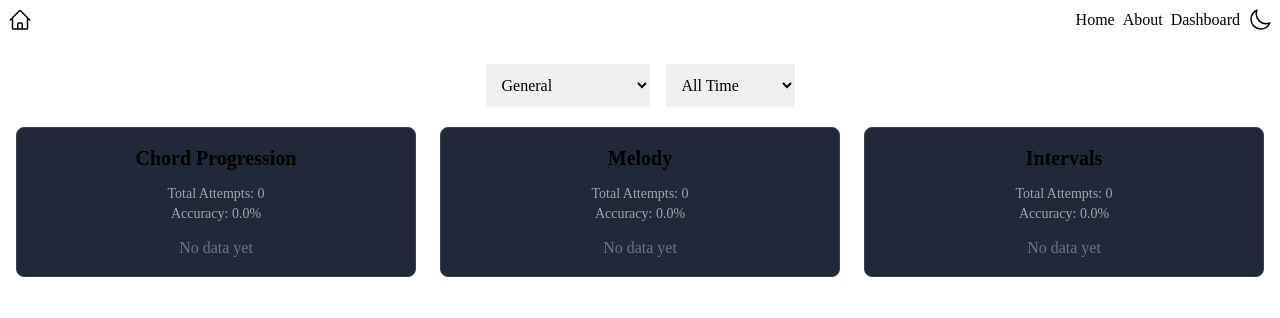
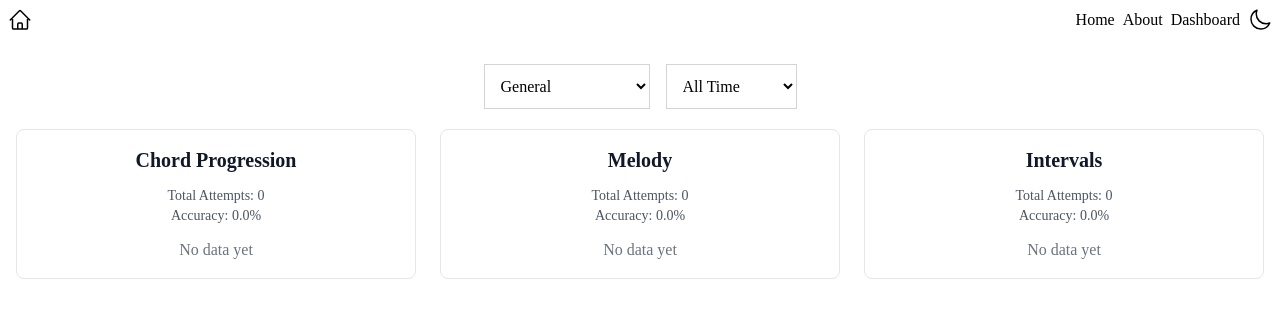
Before and after one commit to vian21/melodie, a Next.js app: page /dashboard in a window 1280 px wide. Shown: the top 318 px of the page. Built offline with nearby package versions, Linux system fonts and the light colour scheme.

Commit message:
fix: tailwind darkMode
- there was a typo in the config making darkmode not work properly

```diff
--- a/src/app/dashboard/page.tsx
+++ b/src/app/dashboard/page.tsx
@@ -57,7 +57,7 @@ export default function Dashboard() {
         <div className="p-4">
             <div className="flex flex-wrap items-center justify-center gap-4">
                 <select
-                    className="text-bold p-3 text-black"
+                    className="border border-gray-300 bg-white p-3 text-black dark:border-gray-600 dark:bg-gray-800 dark:text-white"
                     value={view}
                     onChange={(e) => setView(e.target.value)}
                 >
@@ -70,7 +70,7 @@ export default function Dashboard() {
                 </select>
 
                 <select
-                    className="text-bold p-3 text-black"
+                    className="border border-gray-300 bg-white p-3 text-black dark:border-gray-600 dark:bg-gray-800 dark:text-white"
                     value={timeRange}
                     onChange={(e) => setTimeRange(e.target.value as TimeRange)}
                 >
@@ -256,9 +256,9 @@ function StatsCard({
     const chartData = buildChartData(attempts, timeRange);
 
     return (
-        <div className="rounded-lg border border-gray-700 bg-gray-800 p-4">
+        <div className="rounded-lg border border-gray-200 bg-white p-4 text-gray-900 dark:border-gray-700 dark:bg-gray-800 dark:text-white">
             <h2 className="text-center text-xl font-bold">{title}</h2>
-            <div className="my-3 text-center text-sm text-gray-400">
+            <div className="my-3 text-center text-sm text-gray-600 dark:text-gray-400">
                 <p>Total Attempts: {total}</p>
                 <p>Accuracy: {accuracy.toFixed(1)}%</p>
             </div>
@@ -315,7 +315,9 @@ function StatsCard({
                     />
                 </div>
             ) : (
-                <div className="text-center text-gray-500">No data yet</div>
+                <div className="text-center text-gray-500 dark:text-gray-400">
+                    No data yet
+                </div>
             )}
         </div>
     );
--- a/src/app/licks/components/LickCard.tsx
+++ b/src/app/licks/components/LickCard.tsx
@@ -239,7 +239,7 @@ export function LickCard({ lick }: Props) {
             {/* Header - always visible */}
             <button
                 onClick={() => setIsExpanded(!isExpanded)}
-                className="flex w-full items-center justify-between p-4 text-left hover:bg-gray-100"
+                className="flex w-full items-center justify-between p-4 text-left hover:bg-gray-100 dark:hover:bg-gray-800"
             >
                 <div>
                     <h3 className="text-2xl">{lick.title}</h3>
--- a/src/components/Navbar.tsx
+++ b/src/components/Navbar.tsx
@@ -179,7 +179,7 @@ export default function NavBar() {
                         false
                     )}
 
-                    <ul className="menu absolute right-2 top-10  z-10 my-auto flex flex-col gap-y-2 divide-y-2 divide-gray-100 rounded-md bg-slate-700 p-3 drop-shadow-2xl empty:hidden">
+                    <ul className="menu absolute right-2 top-10 z-10 my-auto flex flex-col gap-y-2 divide-y-2 divide-gray-300 rounded-md bg-white p-3 text-black drop-shadow-2xl dark:divide-gray-600 dark:bg-slate-700 dark:text-white empty:hidden">
                         <NavLinks hidden={!showMenu} />
                     </ul>
                 </ul>
--- a/tailwind.config.ts
+++ b/tailwind.config.ts
@@ -3,7 +3,7 @@ import { fontFamily } from "tailwindcss/defaultTheme";
 
 export default {
     content: ["./src/**/*.tsx"],
-    darkmode: "class",
+    darkMode: "class",
     theme: {
         extend: {
             fontFamily: {
```
